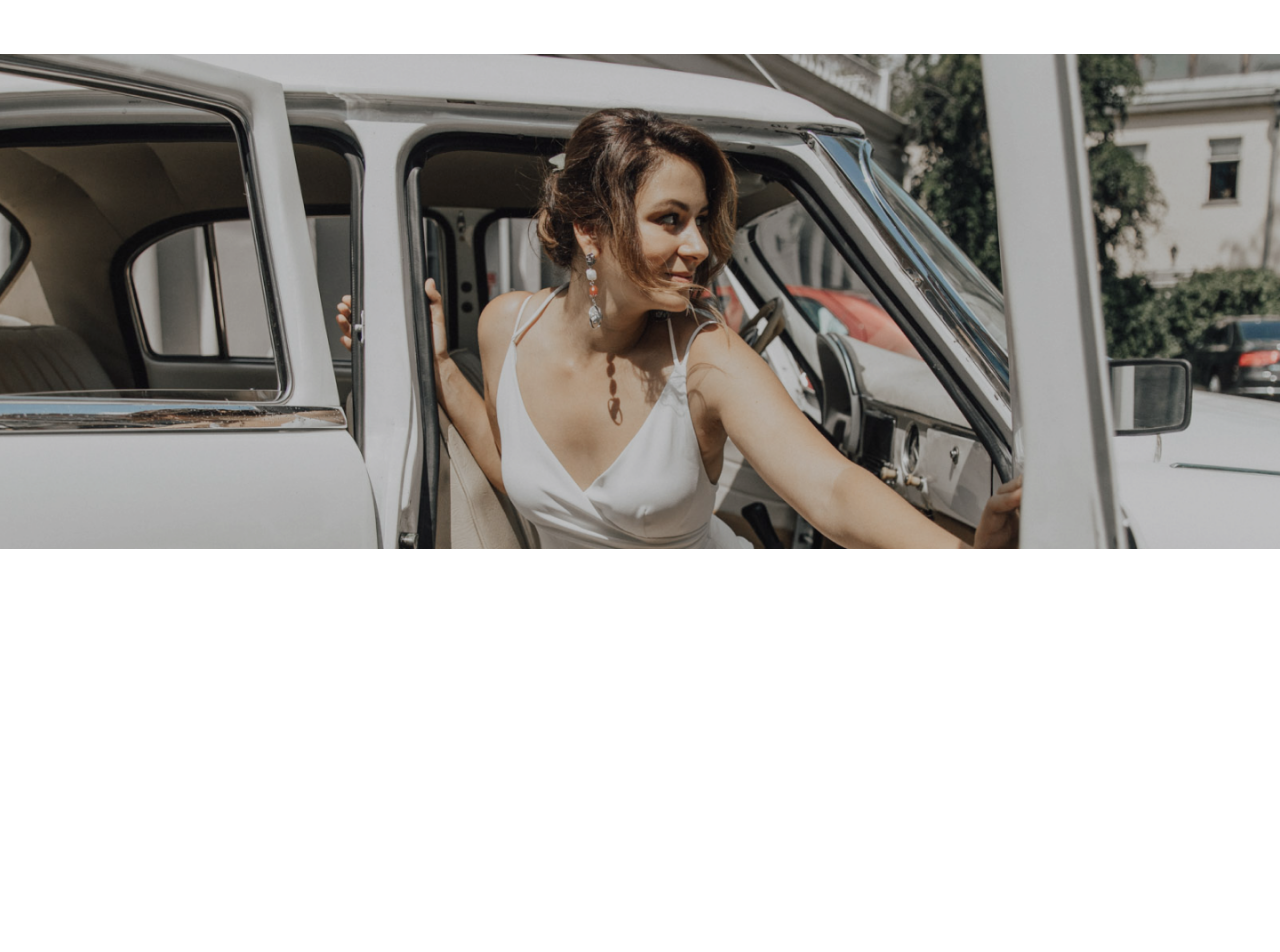
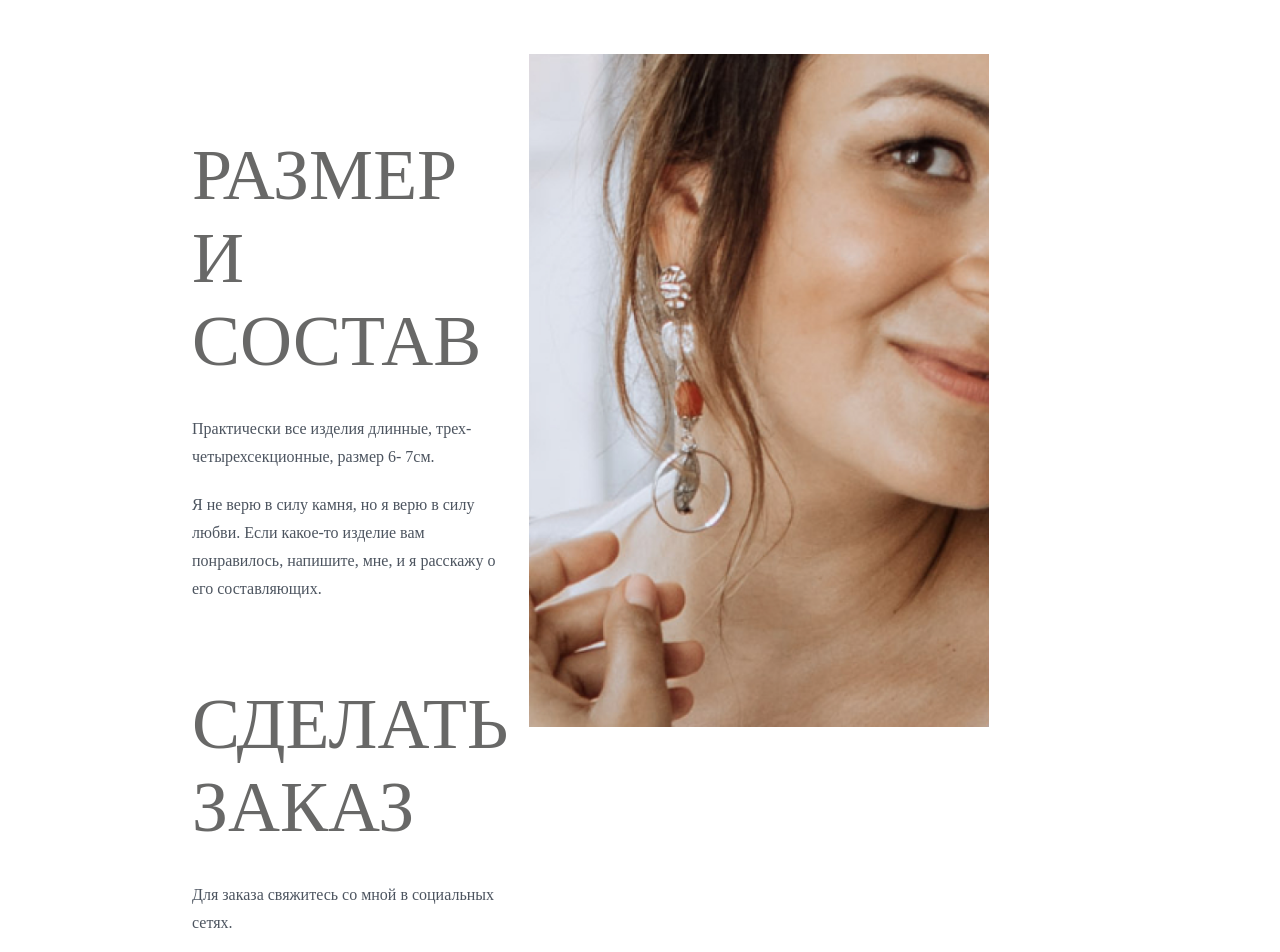
Before and after one commit to tarchevsky/sergi, a Next.js app: page / in a window 1280 px wide. Shown: the part 7500-8452 px from the top of the page. Before the commit the page ends 8049 px from the top, so only its background shows below. Built offline with nearby package versions, Linux system fonts and the light colour scheme.

Commit message:
Добавлен компонент order и картинка к нему, сразу встроил в страницу

```diff
--- a/src/app/page.tsx
+++ b/src/app/page.tsx
@@ -8,6 +8,7 @@ import CardsFullWidth from '@/components/cardsFullWidth/CardsFullWidth'
 import { cardsThree } from '@/data/cardsThree'
 import Dev from '@/components/dev/Dev'
 import OneProduct from '@/components/oneProduct/OneProduct'
+import Order from "@/components/order/Order";
 
 export const metadata: Metadata = {
 	title: 'Главная'
@@ -24,6 +25,7 @@ export default function Home() {
 			<CardsFullWidth />
 			<Cards cardsMap={cardsThree} />
 			<Dev />
+			<Order />
 		</>
 	)
 }
--- a/src/components/dev/Dev.tsx
+++ b/src/components/dev/Dev.tsx
@@ -1,7 +1,6 @@
 import FadeIn from '@/components/fadeIn/FadeIn'
 import Image from 'next/image'
 import cn from 'clsx'
-import Link from 'next/link'
 import styles from '@/components/Dev/Dev.module.scss'
 import Htag from '@/components/Htag/Htag'
 
--- /dev/null
+++ b/src/components/order/Order.tsx
@@ -0,0 +1,48 @@
+import Htag from "@/components/Htag/Htag";
+import cn from "clsx";
+import styles from "@/components/dev/Dev.module.scss";
+import Image from 'next/image'
+
+const Order = () => {
+    return (
+        <div className='cont-left mb-14 grid grid-cols-[26.3vw_auto]'>
+            <div>
+                <Htag tag='h2' className={cn(styles.heading)}>
+                    РАЗМЕР
+                    <br/>
+                    И
+                    СОСТАВ
+                </Htag>
+                <div className={'prose pr-3'}>
+                    <p>
+                        Практически все изделия длинные,
+                        трех-четырехсекционные, размер 6- 7см.
+                    </p>
+                    <p>
+                        Я не верю в силу камня, но я верю в силу любви. Если какое-то изделие вам понравилось, напишите,
+                        мне, и я расскажу о его составляющих.
+                    </p>
+                </div>
+                <Htag tag='h2' className={cn(styles.heading)}>
+                    СДЕЛАТЬ
+                    <br/>
+                    ЗАКАЗ
+                </Htag>
+                <div className={'prose pr-3'}>
+                    <p>
+                        Для заказа свяжитесь со мной в социальных сетях.
+                    </p>
+                </div>
+            </div>
+            <Image
+                src='/me-4.png'
+                alt='Портрет Марии с серьгами'
+                width={300}
+                height={1200}
+                className='min-h-[45vh] min-w-[36vw] object-cover'
+            />
+        </div>
+    )
+}
+
+export default Order
```
Also changed, not shown: public/me-4.png (added).
